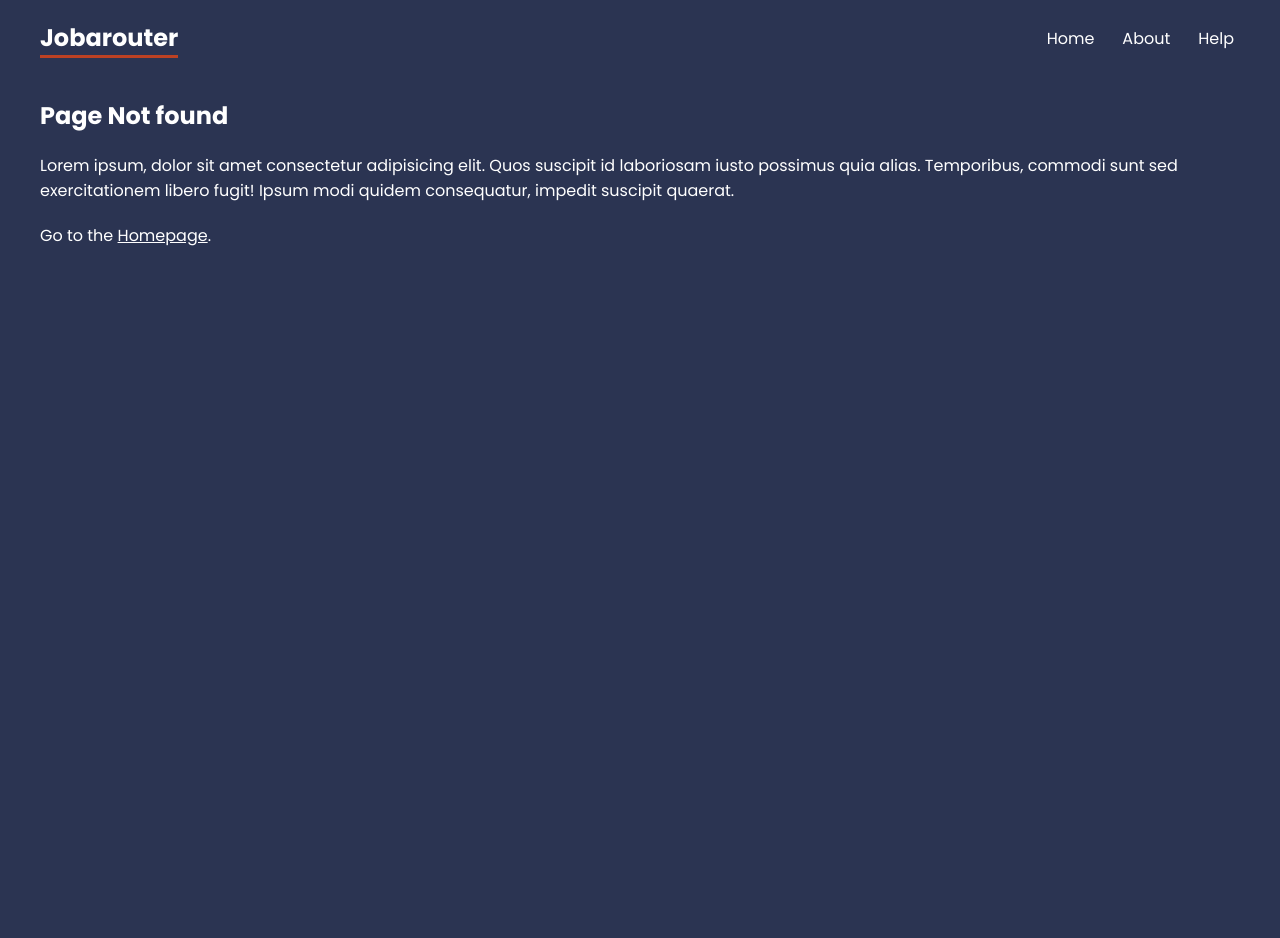
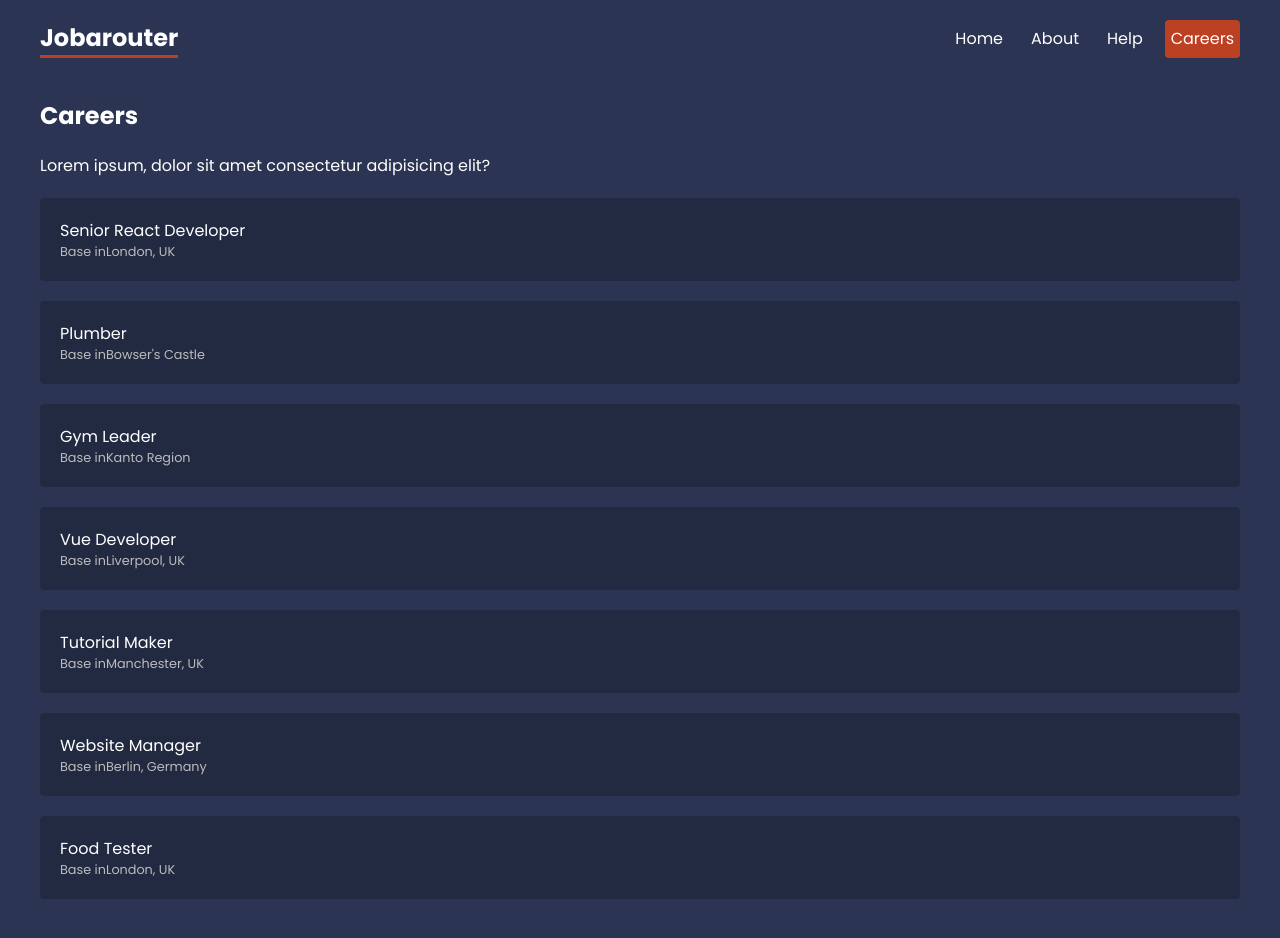
Before and after one commit to krnthoang542/react-router, a React (Create React App) app: page /careers in a window 1280 px wide. Shown: the top 938 px of the page. Before the commit the page ends 800 px from the top, so only its background shows below. Built offline with nearby package versions, Linux system fonts and the light colour scheme; data requests are answered from the project's data file.

Commit message:
hook: useLoaderData

```diff
--- a/src/App.js
+++ b/src/App.js
@@ -2,41 +2,48 @@
   createBrowserRouter,
   Route,
   createRoutesFromElements,
-  RouterProvider
-} from 'react-router-dom';
+  RouterProvider,
+} from "react-router-dom";
 
 //pages
-import Home from './pages/Home'
-import About from './pages/About'
-import Faq from './pages/help/FAQ';
-import Contact from './pages/help/Contact';
+import Home from "./pages/Home";
+import About from "./pages/About";
+import Faq from "./pages/help/FAQ";
+import Contact from "./pages/help/Contact";
+import NotFound from "./pages/NotFound";
+import Careers, { careersLoader } from "./pages/careers/Careers";
 
 //layouts
-import RootLayout from './layouts/RootLayout';
-import HelpLayout from './layouts/HelpLayout';
-import NotFound from './pages/NotFound';
-
+import RootLayout from "./layouts/RootLayout";
+import HelpLayout from "./layouts/HelpLayout";
+import CareersLayout from "./layouts/CareersLayout";
 
 const router = createBrowserRouter(
   createRoutesFromElements(
-    <Route path='/' element={<RootLayout /> }>
+    <Route path="/" element={<RootLayout />}>
       <Route index element={<Home />} />
-      <Route path='about' element={<About />} />
-      <Route path='help' element={<HelpLayout />}>
-        <Route path='faq' element={<Faq />} />
-        <Route path='contact' element={<Contact />} />
+      <Route path="about" element={<About />} />
+
+      <Route path="help" element={<HelpLayout />}>
+        <Route path="faq" element={<Faq />} />
+        <Route path="contact" element={<Contact />} />
       </Route>
-      <Route path='*' element={<NotFound />} />
+
+      <Route path="careers" element={<CareersLayout />}>
+        <Route
+          index
+          element={<Careers />}
+          loader={careersLoader}
+        />
+      </Route>
+
+      <Route path="*" element={<NotFound />} />
     </Route>
   )
-)
+);
 
 function App() {
-  return (
-
-    <RouterProvider router={router}/>
-
-  );
+  return <RouterProvider router={router} />;
 }
 
 export default App;
--- a/src/index.css
+++ b/src/index.css
@@ -101,6 +101,24 @@
 }
 
 /* careers list */
+.careers > a {
+  display: block;
+  background: rgba(0,0,0,0.2);
+  padding: 20px;
+  border-radius: 4px;
+  margin: 20px 0;
+  text-decoration: none;
+}
+.careers > a:hover p {
+  color: var(--primary);
+}
+.careers p {
+  margin: 0;
+}
+.careers > a p:last-child {
+ font-size: 0.8em;
+ color: #bbb;
+}
 
 
 /* careers details */
--- /dev/null
+++ b/src/layouts/CareersLayout.js
@@ -0,0 +1,12 @@
+import { Outlet } from "react-router-dom"
+
+export default function CareersLayout() {
+  return (
+    <div className="careers-layout">
+      <h2>Careers</h2>
+      <p>Lorem ipsum, dolor sit amet consectetur adipisicing elit?</p>
+
+      <Outlet />
+    </div>
+  )
+}
--- a/src/layouts/RootLayout.js
+++ b/src/layouts/RootLayout.js
@@ -9,6 +9,7 @@
           <NavLink to="/">Home</NavLink>
           <NavLink to="about">About</NavLink>
           <NavLink to="help">Help</NavLink>
+          <NavLink to="careers">Careers</NavLink>
         </nav>
       </header>
       <main>
--- /dev/null
+++ b/src/pages/careers/Careers.js
@@ -0,0 +1,25 @@
+import { Link, useLoaderData } from "react-router-dom"
+
+export default function Careers() {
+  const careers = useLoaderData()
+
+  return (
+    <div className="careers">
+      {
+        careers.map(career =>(
+          <Link to='/' key={career.id}>
+            <p>{career.title}</p>
+            <p>Base in{career.location}</p>
+          </Link>
+        ))
+      }
+    </div>
+  )
+}
+
+//load data
+export const careersLoader = async()=>{
+    const response = await fetch('http://localhost:4000/careers');
+
+    return response.json();
+}
```
